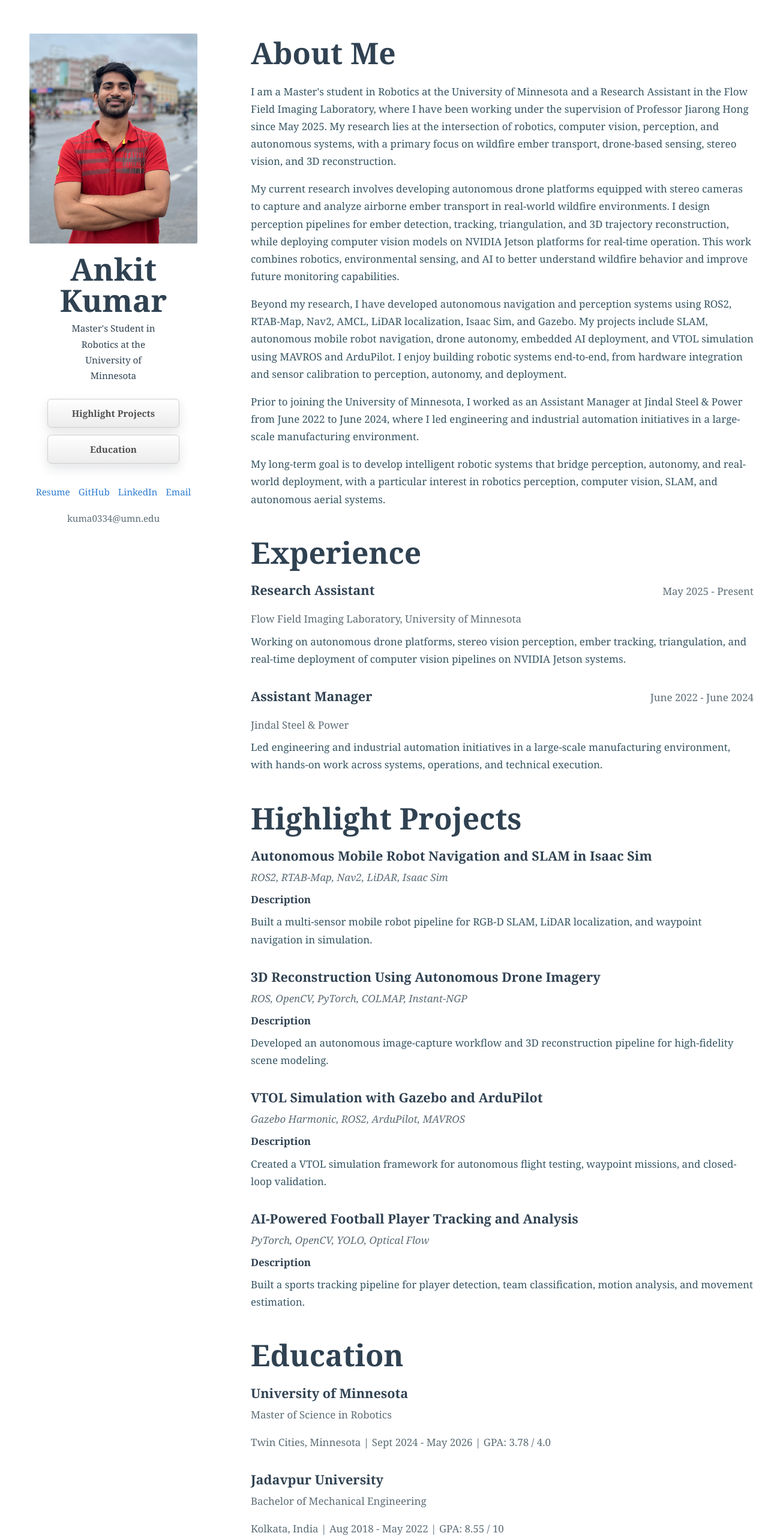
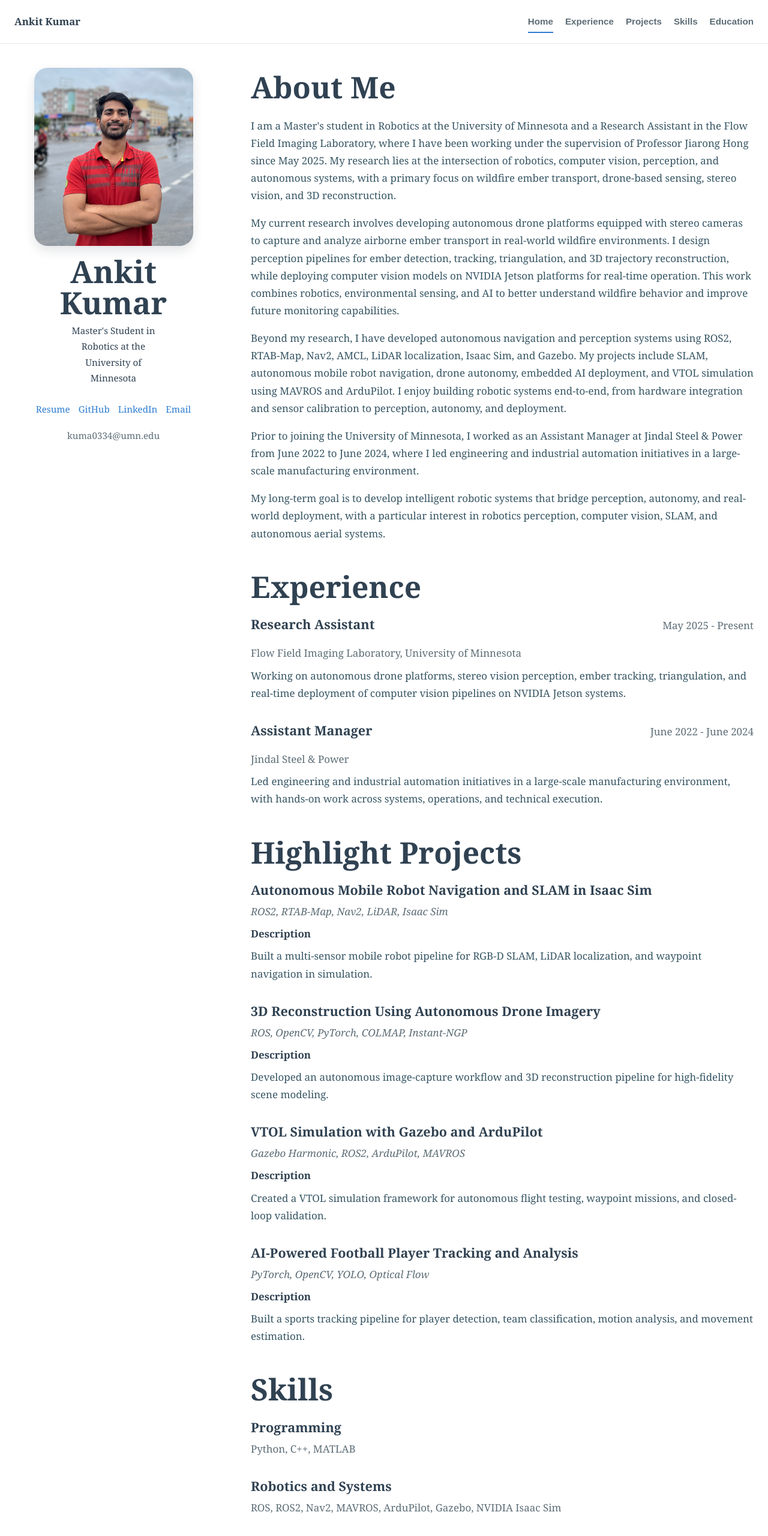
Before and after one commit to ankit24079/ankit.github.io, a plain HTML site: page index.html in a window 1280 px wide. Shown: the top 2561 px of the page at 60% size. Drawn offline with Linux system fonts and the light colour scheme.

Commit message:
Update nav, portrait, and education logos

```diff
--- a/index.html
+++ b/index.html
@@ -11,6 +11,19 @@
     <link rel="stylesheet" href="styles.css" />
   </head>
   <body>
+    <header class="site-header">
+      <div class="container topbar">
+        <a class="brand" href="#home">Ankit Kumar</a>
+        <nav class="top-nav" aria-label="Primary">
+          <a href="#home">Home</a>
+          <a href="#experience">Experience</a>
+          <a href="#projects">Projects</a>
+          <a href="#skills">Skills</a>
+          <a href="#education">Education</a>
+        </nav>
+      </div>
+    </header>
+
     <main class="page-shell">
       <div class="container page-layout">
         <aside class="profile-sidebar">
@@ -23,11 +36,6 @@
           <h1>Ankit Kumar</h1>
           <p class="sidebar-role">Master's Student in Robotics at the University of Minnesota</p>
 
-          <nav class="sidebar-nav" aria-label="Section links">
-            <a href="#projects">Highlight Projects</a>
-            <a href="#education">Education</a>
-          </nav>
-
           <div class="sidebar-links" aria-label="Profile links">
             <a href="assets/Ankit_Kumar_Resume.pdf">Resume</a>
             <a href="https://github.com/ankit24079" target="_blank" rel="noreferrer">GitHub</a>
@@ -39,7 +47,7 @@
         </aside>
 
         <div class="content-column">
-          <section id="about" class="content-section">
+          <section id="home" class="content-section">
             <h2>About Me</h2>
             <p>
               I am a Master's student in Robotics at the University of Minnesota and a
@@ -157,19 +165,57 @@
             </article>
           </section>
 
+          <section id="skills" class="content-section">
+            <h2>Skills</h2>
+
+            <article class="skills-item">
+              <h3>Programming</h3>
+              <p>Python, C++, MATLAB</p>
+            </article>
+
+            <article class="skills-item">
+              <h3>Robotics and Systems</h3>
+              <p>ROS, ROS2, Nav2, MAVROS, ArduPilot, Gazebo, NVIDIA Isaac Sim</p>
+            </article>
+
+            <article class="skills-item">
+              <h3>Perception and SLAM</h3>
+              <p>Stereo Vision, Visual SLAM, RTAB-Map, LiDAR Localization, Optical Flow</p>
+            </article>
+
+            <article class="skills-item">
+              <h3>Machine Learning and Deployment</h3>
+              <p>PyTorch, YOLO, CNNs, Jetson Orin Nano, TensorRT, 3D Reconstruction</p>
+            </article>
+          </section>
+
           <section id="education" class="content-section">
             <h2>Education</h2>
 
-            <article class="education-item">
+            <article class="education-item with-logo">
+              <img
+                class="education-logo"
+                src="https://en.wikipedia.org/wiki/Special:FilePath/University%20of%20Minnesota%20Logo.svg"
+                alt="University of Minnesota logo"
+              />
+              <div>
                 <h3>University of Minnesota</h3>
                 <p>Master of Science in Robotics</p>
                 <p>Twin Cities, Minnesota | Sept 2024 - May 2026 | GPA: 3.78 / 4.0</p>
+              </div>
             </article>
 
-            <article class="education-item">
+            <article class="education-item with-logo">
+              <img
+                class="education-logo"
+                src="https://en.wikipedia.org/wiki/Special:FilePath/Jadavpur%20University%20Wordmark%20Logo.svg"
+                alt="Jadavpur University logo"
+              />
+              <div>
                 <h3>Jadavpur University</h3>
                 <p>Bachelor of Mechanical Engineering</p>
                 <p>Kolkata, India | Aug 2018 - May 2022 | GPA: 8.55 / 10</p>
+              </div>
             </article>
           </section>
         </div>
--- a/script.js
+++ b/script.js
@@ -1,5 +1,5 @@
 const sections = document.querySelectorAll("main section[id]");
-const navLinks = document.querySelectorAll(".sidebar-nav a");
+const navLinks = document.querySelectorAll(".top-nav a");
 const yearNode = document.getElementById("year");
 const profilePhoto = document.querySelector(".profile-photo");
 
--- a/styles.css
+++ b/styles.css
@@ -54,8 +54,63 @@ h3 {
   margin: 0 auto;
 }
 
+.site-header {
+  position: sticky;
+  top: 0;
+  z-index: 20;
+  background: rgba(255, 255, 255, 0.96);
+  border-bottom: 1px solid var(--line);
+  backdrop-filter: blur(10px);
+}
+
+.topbar {
+  display: flex;
+  align-items: center;
+  justify-content: space-between;
+  gap: 24px;
+  min-height: 72px;
+}
+
+.brand {
+  color: var(--heading);
+  font-size: 1.05rem;
+  font-weight: 700;
+}
+
+.top-nav {
+  display: flex;
+  flex-wrap: wrap;
+  gap: 20px;
+}
+
+.top-nav a {
+  position: relative;
+  color: var(--muted);
+  font-family: Arial, Helvetica, sans-serif;
+  font-size: 0.95rem;
+  font-weight: 600;
+}
+
+.top-nav a::after {
+  content: "";
+  position: absolute;
+  left: 0;
+  bottom: -6px;
+  width: 100%;
+  height: 2px;
+  background: var(--accent);
+  transform: scaleX(0);
+  transform-origin: left;
+  transition: transform 160ms ease;
+}
+
+.top-nav a:hover::after,
+.top-nav a.is-active::after {
+  transform: scaleX(1);
+}
+
 .page-shell {
-  padding: 56px 0 80px;
+  padding: 40px 0 80px;
 }
 
 .page-layout {
@@ -67,17 +122,19 @@ h3 {
 
 .profile-sidebar {
   position: sticky;
-  top: 36px;
+  top: 108px;
   text-align: center;
 }
 
 .profile-photo {
   width: 100%;
-  max-width: 280px;
+  max-width: 265px;
   margin: 0 auto 16px;
-  aspect-ratio: 4 / 5;
+  aspect-ratio: 1 / 1.12;
   object-fit: cover;
-  border-radius: 2px;
+  object-position: center 18%;
+  border-radius: 22px;
+  box-shadow: var(--shadow);
 }
 
 .profile-sidebar h1 {
@@ -90,29 +147,6 @@ h3 {
   margin: 0 auto 26px;
   max-width: 18ch;
   font-size: 0.95rem;
-  color: var(--heading);
-}
-
-.sidebar-nav {
-  display: grid;
-  gap: 12px;
-  max-width: 220px;
-  margin: 0 auto 34px;
-}
-
-.sidebar-nav a {
-  display: block;
-  padding: 10px 14px;
-  border: 1px solid #cfcfcf;
-  border-radius: 6px;
-  background: var(--button-bg);
-  box-shadow: var(--shadow);
-  color: #505050;
-  font-size: 0.95rem;
-  font-weight: 700;
-}
-
-.sidebar-nav a.is-active {
   color: var(--heading);
 }
 
@@ -138,6 +172,7 @@ h3 {
 
 .content-section {
   margin-bottom: 48px;
+  scroll-margin-top: 110px;
 }
 
 .content-section h2 {
@@ -152,7 +187,8 @@ h3 {
 
 .experience-item,
 .project-item,
-.education-item {
+.education-item,
+.skills-item {
   margin-bottom: 34px;
 }
 
@@ -166,7 +202,7 @@ h3 {
 .experience-head h3,
 .project-item h3,
 .education-item h3,
-.skills-grid h3 {
+.skills-item h3 {
   margin-bottom: 8px;
   font-size: 1.35rem;
   line-height: 1.25;
@@ -176,7 +212,7 @@ h3 {
 .experience-org,
 .project-skills,
 .education-item p,
-.skills-grid p {
+.skills-item p {
   color: var(--muted);
 }
 
@@ -195,6 +231,21 @@ h3 {
   font-style: italic;
 }
 
+.education-item.with-logo {
+  display: grid;
+  grid-template-columns: 132px minmax(0, 1fr);
+  gap: 24px;
+  align-items: center;
+}
+
+.education-logo {
+  width: 100%;
+  max-width: 132px;
+  max-height: 72px;
+  object-fit: contain;
+  background: #fff;
+}
+
 @media (max-width: 980px) {
   .page-layout {
     grid-template-columns: 1fr;
@@ -206,7 +257,7 @@ h3 {
   }
 
   .profile-photo {
-    max-width: 320px;
+    max-width: 290px;
   }
 }
 
@@ -219,6 +270,17 @@ h3 {
     padding: 28px 0 56px;
   }
 
+  .topbar {
+    min-height: auto;
+    padding: 16px 0;
+    align-items: flex-start;
+    flex-direction: column;
+  }
+
+  .top-nav {
+    gap: 14px;
+  }
+
   .content-section h2 {
     font-size: clamp(1.9rem, 8vw, 2.5rem);
   }
@@ -227,4 +289,13 @@ h3 {
     grid-template-columns: 1fr;
     display: grid;
   }
+
+  .education-item.with-logo {
+    grid-template-columns: 1fr;
+    gap: 16px;
+  }
+
+  .education-logo {
+    max-width: 140px;
+  }
 }
```
Lines whose indentation alone changed are shown as unchanged.
